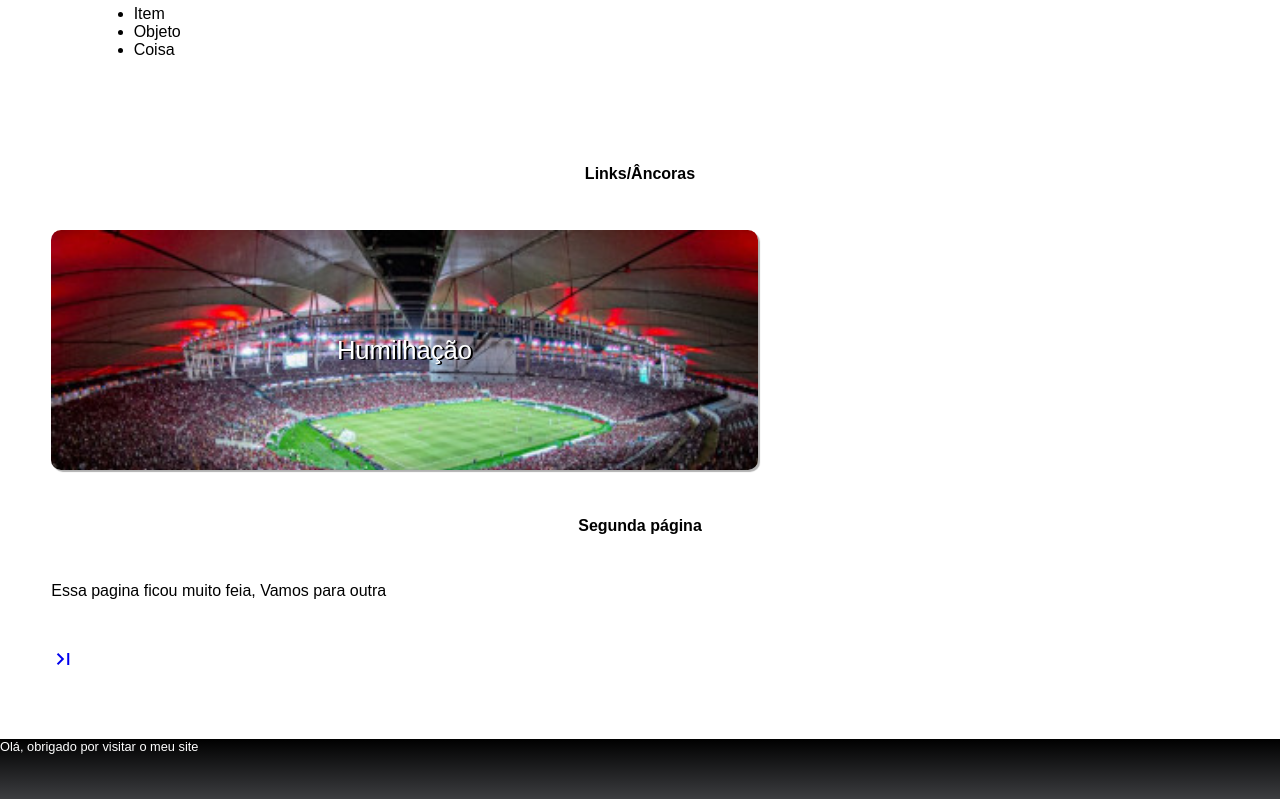
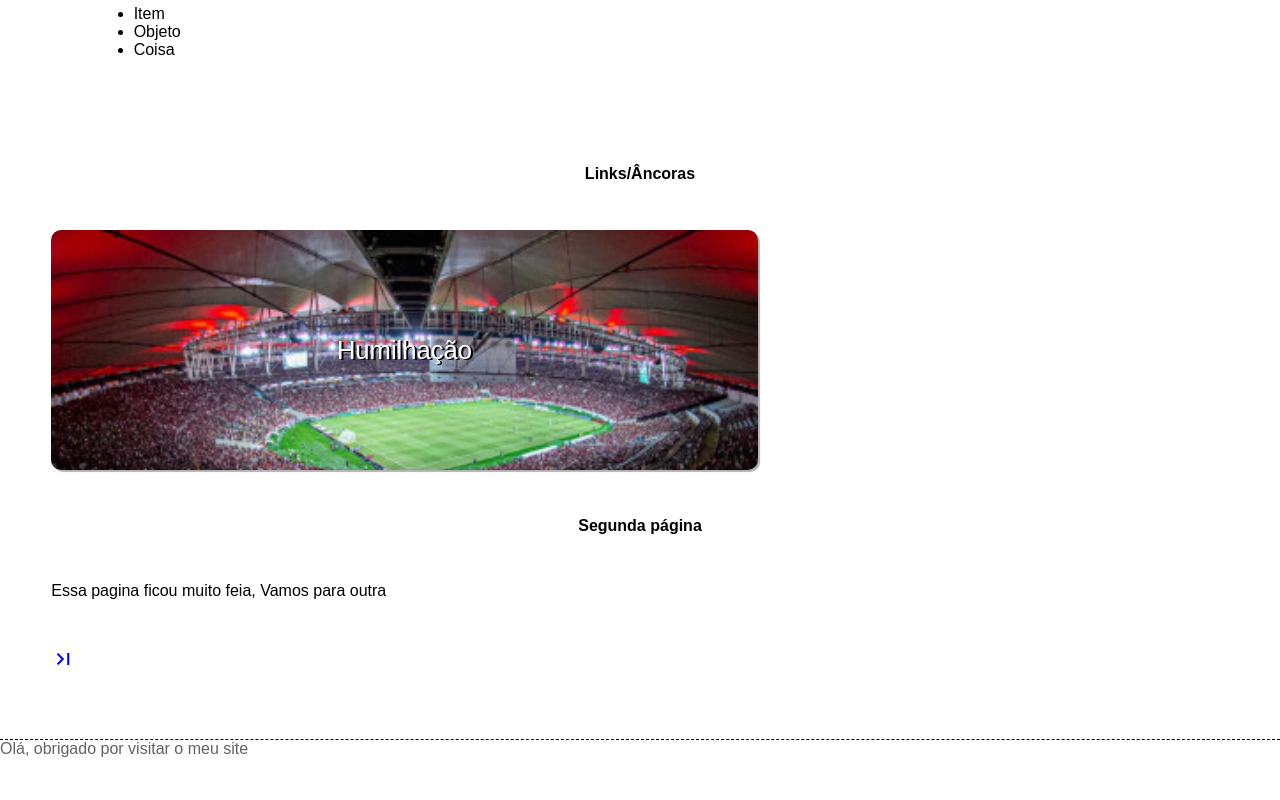
Before and after one commit to PauloJava-Coffee/treino, a plain HTML site: page index.html in a window 1280 px wide. Shown: the part 1293-2093 px from the top of the page. Drawn offline with Linux system fonts and the light colour scheme.

Commit message:
//////////////////////

```diff
--- a/estilos/style.css
+++ b/estilos/style.css
@@ -153,10 +153,14 @@ main>section>div#humilho>a:hover {
 }
 
 footer {
+
+    font-family: 'Franklin Gothic Medium', 'Arial Narrow', Arial, sans-serif;
+    border-top: 1px dashed black;
     height: 60px;
+    width: 100%;
     margin-top: 5%;
-    background-image: linear-gradient(to bottom, var(--cor1), var(--cor4));
+    background-color: white;
     display: block;
-    color: white;
-    font-size: .8em;
+    color: rgb(99, 99, 99);
+    font-size: 1em;
 }
```
